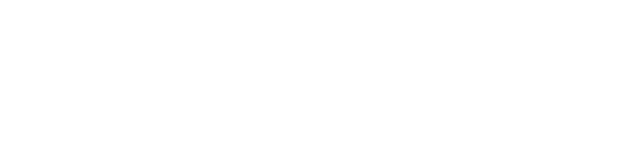
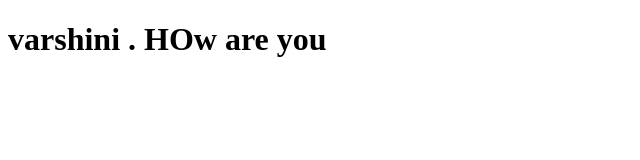
Before and after one commit to SwathiPrabhu17/test, a plain HTML site: page index.html in a window 1280 px wide. Shown: the whole page, without its empty margins (0-640 px from the left). Drawn offline with Linux system fonts and the light colour scheme.

Commit message:
body added

```diff
--- a/index.html
+++ b/index.html
@@ -6,6 +6,7 @@
     <title>Document</title>
 </head>
 <body>
+    <h1>varshini . HOw are you</h1>
 
 </body>
 </html>
```
